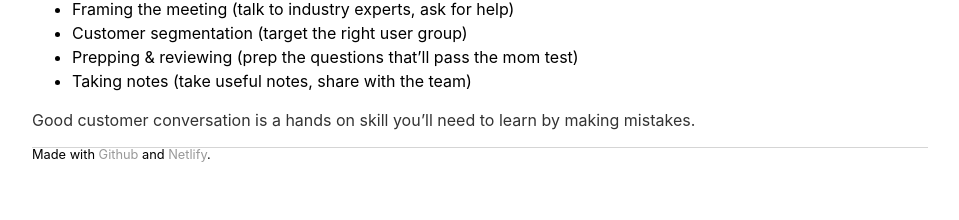
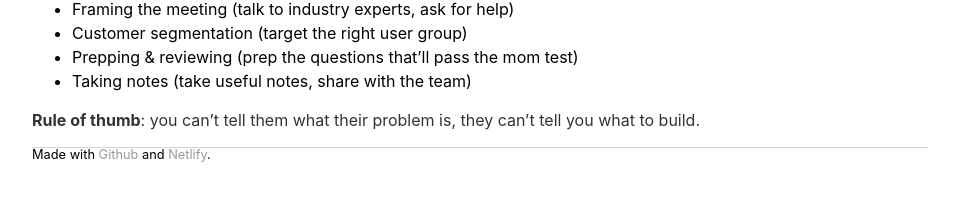
Before and after one commit to sautee/sautee.github.io, a Jekyll site: the page built from _posts/2020-05-08-momtest.md, in a window 1280 px wide. Shown: the part 906-1126 px from the top of the page, without its empty margins (160-1119 px from the left). Built offline with Jekyll 4.4.1, drawn with Linux system fonts in a browser that asks for light colours; nearby versions of some CDN libraries; library files that are not in the unit come from our copies.

Commit message:
Update 2020-05-08-momtest.md

```diff
--- a/_posts/2020-05-08-momtest.md
+++ b/_posts/2020-05-08-momtest.md
@@ -35,4 +35,4 @@ The book 'games' conversations with customers and points out where they usually
 - Prepping & reviewing (prep the questions that'll pass the mom test)
 - Taking notes (take useful notes, share with the team)
 
-Good customer conversation is a hands on skill you'll need to learn by making mistakes.
+**Rule of thumb**: you can't tell them what their problem is, they can't tell you what to build.
```
